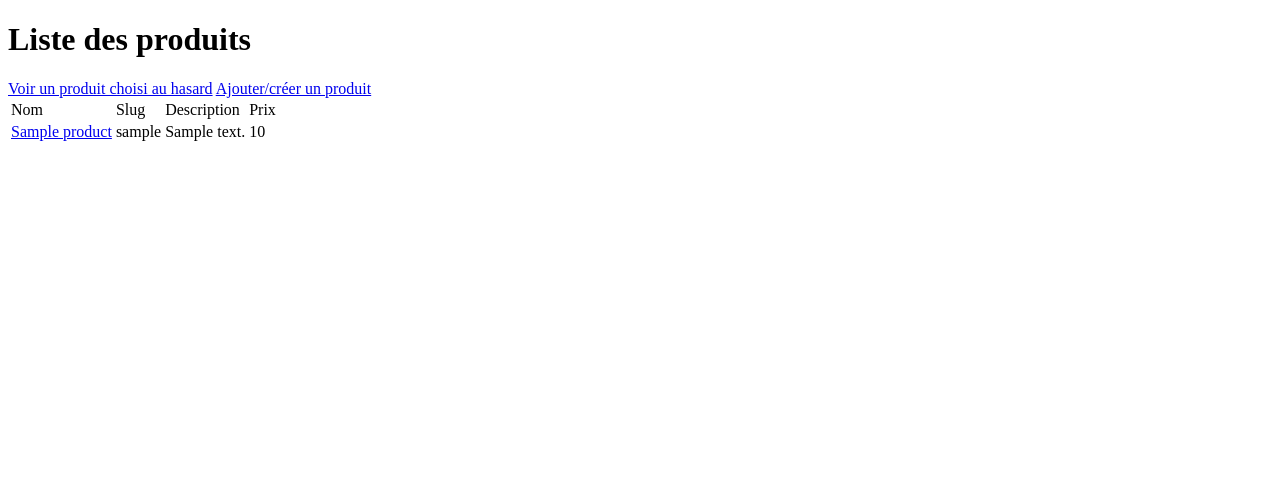
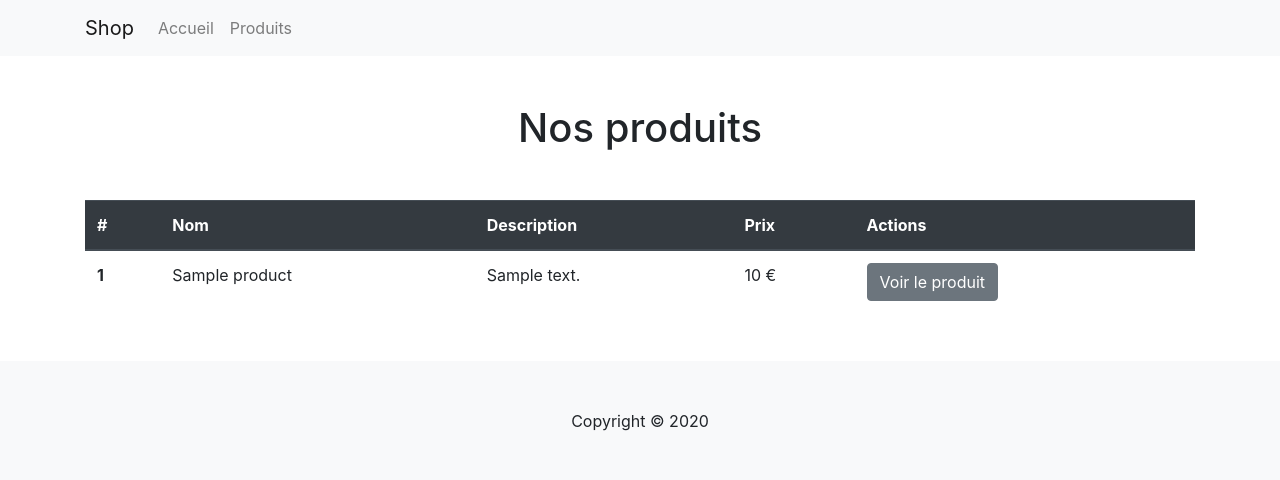
Before and after one commit to loic-maufroid/discover, a Symfony app: template templates/product/index.html.twig in a window 1280 px wide. Shown: the top 480 px of the page. Run offline with Twig, Linux system fonts and the light colour scheme; the template is opened without the code that fills it: most values are stand-ins (such as "Sample title", 1, 10 or a date in 2020); some libraries are stand-ins or nearby versions.

Commit message:
Tp sur Twig

```diff
--- a/src/Controller/WelcomeController.php
+++ b/src/Controller/WelcomeController.php
@@ -14,7 +14,6 @@ class WelcomeController extends AbstractController
     public function index()
     {
         return $this->render('welcome/index.html.twig', [
-            'controller_name' => 'WelcomeController',
         ]);
     }
 }
--- a/templates/base.html.twig
+++ b/templates/base.html.twig
@@ -2,11 +2,57 @@
 <html>
     <head>
         <meta charset="UTF-8">
-        <title>{% block title %}Welcome!{% endblock %}</title>
-        {% block stylesheets %}{% endblock %}
+        <meta name="viewport" content="width=device-width, initial-scale=1, shrink-to-fit=no">
+
+        <title>{% block title %}Nos produits - Mon site{% endblock %}</title>
+        {% block stylesheets %}
+        <link rel="stylesheet" href="https://stackpath.bootstrapcdn.com/bootstrap/4.2.1/css/bootstrap.min.css">
+        {% endblock %}
     </head>
     <body>
-        {% block body %}{% endblock %}
-        {% block javascripts %}{% endblock %}
+        {% block body %}
+
+        {% block navbar %}
+        <nav class="navbar navbar-expand-lg navbar-light bg-light">
+            <div class="container">
+              <a class="navbar-brand" href="{{ path('welcome') }}">Shop</a>
+              <button class="navbar-toggler" type="button" data-toggle="collapse" data-target="#menu">
+                <span class="navbar-toggler-icon"></span>
+              </button>
+
+              <div class="collapse navbar-collapse" id="menu">
+                <ul class="navbar-nav mr-auto">
+                      <li class="nav-item {% if app.request.attributes.get('_route')=="welcome" %} active {% endif %}">
+                    <a class="nav-link {% if app.request.attributes.get('_route')=="welcome" %} active {% endif %} " href="{{ path('welcome') }}">Accueil</a>
+                      </li>
+
+                      <li class="nav-item {% if app.request.attributes.get('_route')=="liste_product" %} active {% endif %}">
+                    <a class="nav-link {% if app.request.attributes.get('_route')=="liste_product" %} active {% endif %}" href="{{ path('liste_product') }}">Produits</a>
+                      </li>
+
+                </ul>
+              </div>
+            </div>
+          </nav>
+        {% endblock %}
+
+        {% block content %}{% endblock %}
+
+        {% block footer %}
+        <footer class="bg-light py-5">
+            <div class="container">
+              <p class="text-center mb-0">Copyright &copy; {{ 'now'|date('Y') }}</p>
+            </div>
+          </footer>
+        {% endblock %}
+
+        {% endblock %}
+        {% block javascripts %}
+        <!-- Optional JavaScript -->
+    <!-- jQuery first, then Popper.js, then Bootstrap JS -->
+    <script src="https://code.jquery.com/jquery-3.3.1.slim.min.js"></script>
+    <script src="https://cdnjs.cloudflare.com/ajax/libs/popper.js/1.14.6/umd/popper.min.js"></script>
+    <script src="https://stackpath.bootstrapcdn.com/bootstrap/4.2.1/js/bootstrap.min.js"></script>
+        {% endblock %}
     </body>
 </html>
--- a/templates/product/index.html.twig
+++ b/templates/product/index.html.twig
@@ -1,28 +1,34 @@
 {% extends 'base.html.twig' %}
 
-{% block title %}Liste des produits{% endblock %}
-
-{% block body %}
-<h1>Liste des produits</h1>
-<a href="{{ path('product_aleatoire') }}">Voir un produit choisi au hasard</a>
-<a href="{{ path('creer_product') }}">Ajouter/créer un produit</a>
-
-<table>
-    <thead>
+{% block content %}
+<div class="container mt-5 mb-5">
+    <h1 class="text-center mb-5">Nos produits</h1>
+    <div>
+      <table class="table">
+        <thead class="thead-dark">
           <tr>
-            <td>Nom</td>
-            <td>Slug</td>
-            <td>Description</td>
-            <td>Prix</td>
+            <th scope="col">#</th>
+            <th scope="col">Nom</th>
+            <th scope="col">Description</th>
+            <th scope="col">Prix</th>
+            <th scope="col">Actions</th>
           </tr>
         </thead>
+        <tbody>
           {% for product in products %}
           <tr>
-        <td><a href="{{ path('voir_product',{'slug': product.slug }) }}">{{ product.nom }}</a></td>
-        <td>{{ product.slug }}</td>
+            <th scope="row">{{ loop.index }}</th>
+            <td>{{ product.nom }}</td>
             <td>{{ product.description }}</td>
-        <td>{{ product.prix }}</td>
+            <td>{{ product.prix }} €</td>
+            <td><a href="{{ path('voir_product',{'slug': product.slug}) }}" class="btn btn-secondary">Voir le produit</a></td>
           </tr>
           {% endfor %}
+        </tbody>
       </table>
+    </div>
+  </div>
+  {% for message in app.flashes('commande') %}
+  {{ message }}
+  {% endfor %}
 {% endblock %}
```
Also changed, not shown: src/Controller/ProductController.php (+10 -0 lines), templates/product/voir.html.twig (+15 -12 lines), templates/welcome/index.html.twig (+2 -17 lines). Lines whose indentation alone changed are shown as unchanged.
